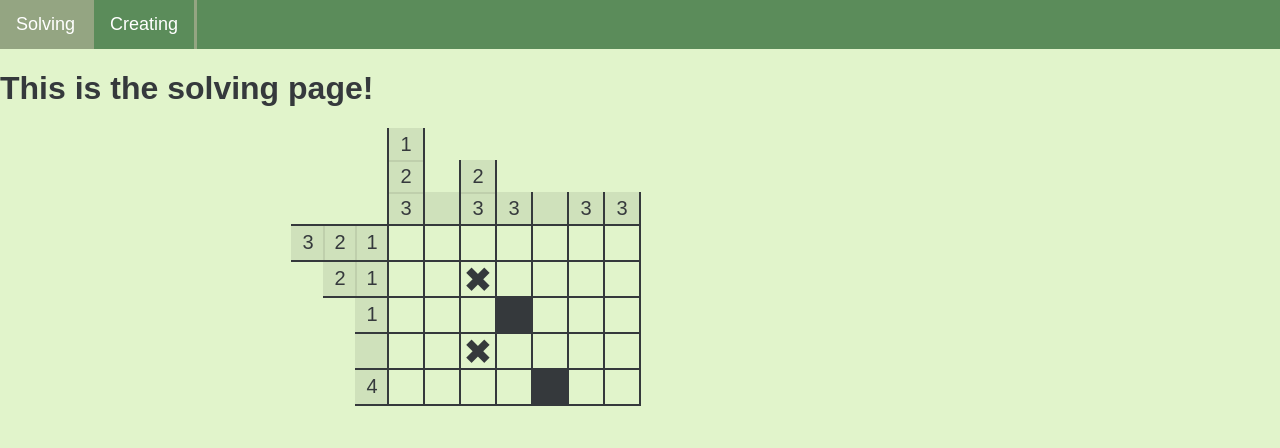
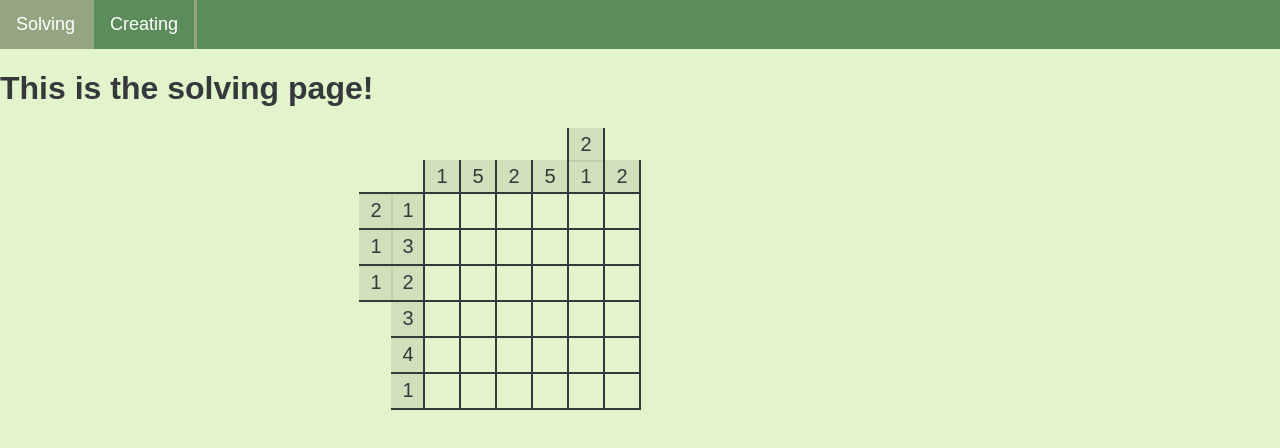
Before and after one commit to arjen0203/nonogram-frontend, a React (Create React App) app: page / in a window 1280 px wide. Shown: the top 448 px of the page. Built offline with nearby package versions, Linux system fonts and the light colour scheme.

Commit message:
Smoothed filling the squares

```diff
--- a/src/Solving/Puzzle.js
+++ b/src/Solving/Puzzle.js
@@ -43,15 +43,19 @@ class Puzzle extends React.Component {
                 const x = i;
                 const y = j;
                 row.push(<Square value={this.props.solveState[i][j]}
-                                 onClick={(e) => this.onClick(x, y, e)}
-                                 onContextMenu={(e) => this.onClick(x, y, e)}
-                                 onMouseEnter={(e) => this.onClick(x, y, e)}
+                                 onMouseDown={(e) => this.onClick(x, y, e)}
+                                 onContextMenu={(e) => this.noContextMenu(e)}
+                                 onMouseEnter={(e) => this.onDrag(x, y, e)}
                 ></Square>);
             }
             items.push(<div className={PuzzleStyle.row}> {row} </div>);
         }
 
         return (<div>{items}</div>);
+    }
+
+    noContextMenu(e){
+        e.preventDefault();
     }
 
     onClick(i,j,e) {
@@ -70,6 +74,20 @@ class Puzzle extends React.Component {
         this.setState({solveState: solveState});
     }
 
+    onDrag(i,j,e) {
+        e.preventDefault();
+
+        const solveState = this.props.solveState.slice();
+
+        if (e.nativeEvent.which === 1) {
+            if (solveState[i][j] === 0) solveState[i][j] = 1;
+        } else if (e.nativeEvent.which === 3) {
+            if (solveState[i][j] === 0) solveState[i][j] = 2;
+        }
+
+        this.setState({solveState: solveState});
+    }
+
     render() {
         return (
             <div>
--- a/src/Solving/Solving.js
+++ b/src/Solving/Solving.js
@@ -3,14 +3,15 @@ import Puzzle from "./Puzzle";
 
 class Solving extends React.Component {
     render() {
-        const top = [[1, 2, 3], [], [2, 3], [3], [], [3], [3]];
-        const side = [[3,2,1], [2,1], [1], [], [4]];
+        const top = [[1], [5], [2], [5], [2,1], [2]];
+        const side = [[2,1], [1,3], [1,2], [3], [4], [1]];
 
-        const progress = [[0,0,0,0,0,0,0],
-                          [0,0,2,0,0,0,0],
-                          [0,0,0,1,0,0,0],
-                          [0,0,2,0,0,0,0],
-                          [0,0,0,0,1,0,0]];
+        const progress = [[0,0,0,0,0,0],
+                          [0,0,0,0,0,0],
+                          [0,0,0,0,0,0],
+                          [0,0,0,0,0,0],
+                          [0,0,0,0,0,0],
+                          [0,0,0,0,0,0]];
         return (
             <div>
                 <h1>
--- a/src/Solving/Square.js
+++ b/src/Solving/Square.js
@@ -14,7 +14,7 @@ class Square extends React.Component {
             <div
                 className={SquareStyle.square}
                 style={filled}
-                onClick={(e) => this.props.onClick(e)}
+                onMouseDown={(e) => this.props.onMouseDown(e)}
                 onContextMenu={(e) => this.props.onContextMenu(e)}
                 onMouseEnter={(e) => this.props.onMouseEnter(e)}
             >
```
